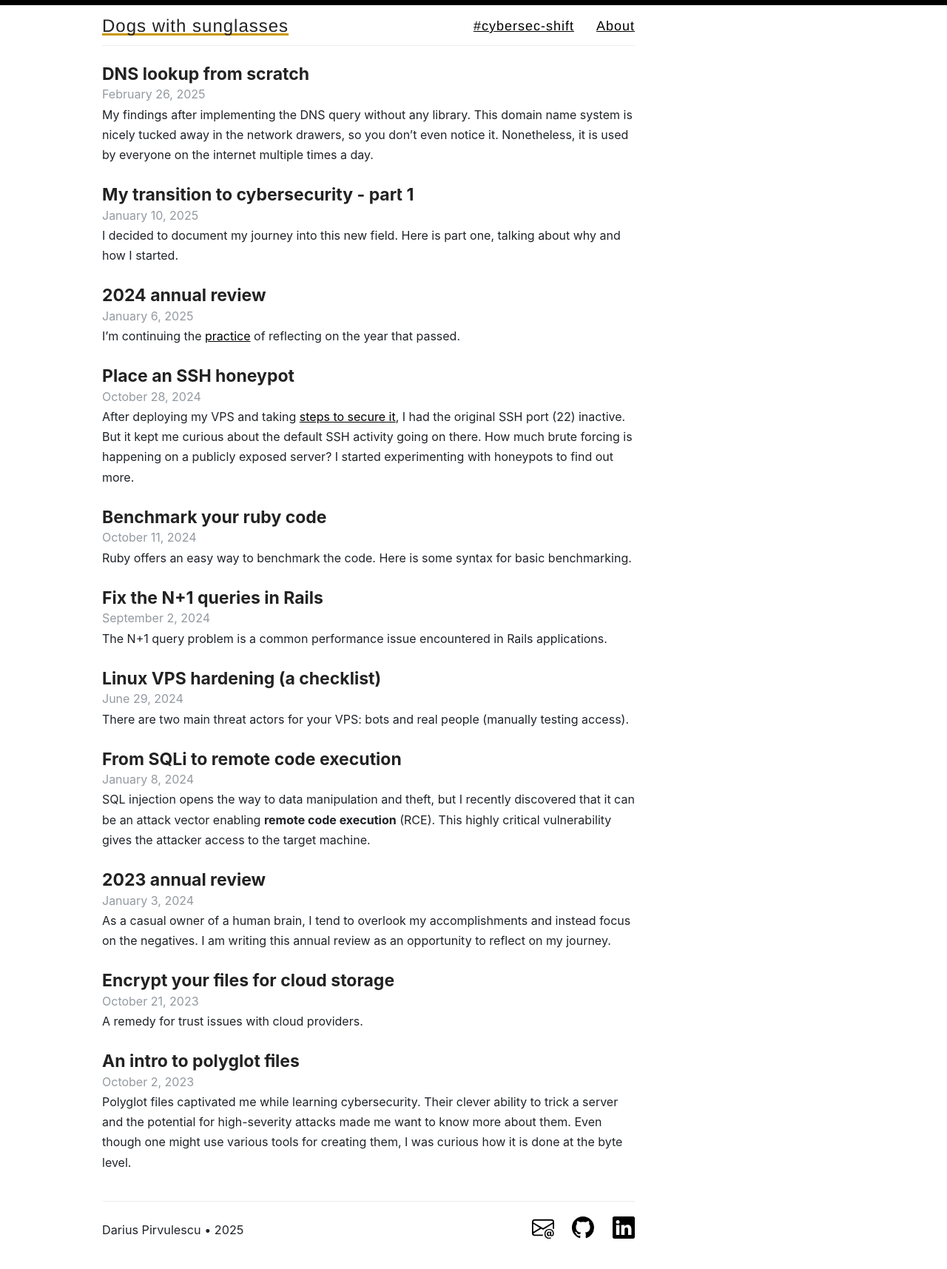
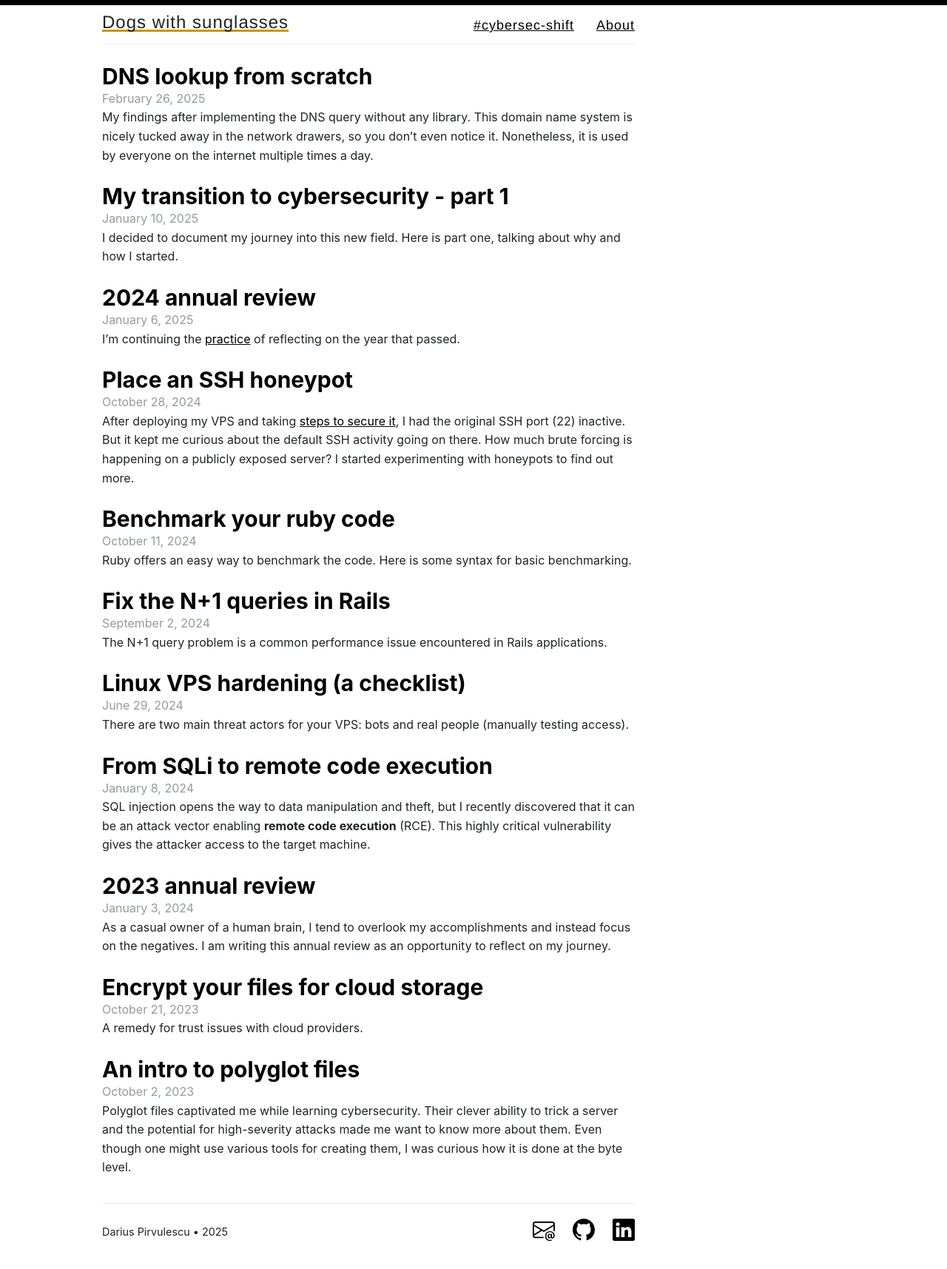
Before and after one commit to panacotar/blog, a Jekyll site: the page built from index.html, in a window 1280 px wide. Shown: the whole page at 74% size. Built offline with Jekyll 4.4.1, drawn with Linux system fonts in a browser that asks for light colours; the list of posts is cut into pages by our own code.

Commit message:
Update text style

```diff
--- a/assets/style.scss
+++ b/assets/style.scss
@@ -29,17 +29,15 @@
 body {
   background: $white;
   font-family: $default-font-family;
+  font-weight: 400;
+  font-size: 16px;
   line-height: 1.8;
   color: $text-primary-color;
-  font-weight: 400;
-  font-size: 16px;
-  height: 100%;
   word-wrap: break-word;
   word-break: break-word;
 
   @include tablet {
-    line-height: 1.7;
-    font-size: 18px;
+    line-height: 1.6;
   }
 }
 
@@ -49,15 +47,13 @@
 }
 
 h1, h2, h3, h4, h5, h6 {
-  color: $darkGray;
   font-weight: bold;
+  line-height: 1.25;
+  margin-top: 1.5rem;
+  margin-bottom: 1rem;
 
-  line-height: 1.4;
-  margin: 1em 0 0;
-  padding: 0;
-
-  @include tablet {
-    line-height: 1.7;
+  a {
+    color: inherit;
   }
 }
 
@@ -83,7 +79,7 @@
 }
 
 p {
-  margin: 15px 0;
+  margin-bottom: 16px;
 }
 
 table {
@@ -128,14 +124,18 @@
 
 blockquote {
   margin: 1.8em 0;
-  padding: .1em 1em;
+  padding: 1em 1em;
   border-radius: 4px;
   color: $gray;
   font-style: italic;
   background-color: $purple;
 
   @include tablet {
-    font-size: 1.1em;
+    font-size: 1.3rem;
+  }
+
+  p {
+    margin: 0;
   }
 }
 
@@ -419,24 +419,15 @@
 .posts > .post {
   padding-bottom: 1.5em;
 
+  p {
+    margin: 0;
+  }
+
   .link-post {
     text-decoration: none;
-
-    h1 {
-      font-size: 23px;
-      margin: 0;
-    }
-
-  }
-
-  p {
-    margin: 0;
-    font-size: 16px;
   }
 
   .post-date {
-    color: #939aa1;
-    margin: 0;
     color: $text-secondary-color;
   }
 }
@@ -446,11 +437,11 @@
 //
 
 .post h1, #page h1{
-  font-family: $default-font-family;
   font-weight: bold;
   font-kerning: auto;
   font-feature-settings: "kern","liga","dlig","hlig","cswh";
   line-height: 1.2;
+  margin: 0;
 }
 
 .date-title{
```
